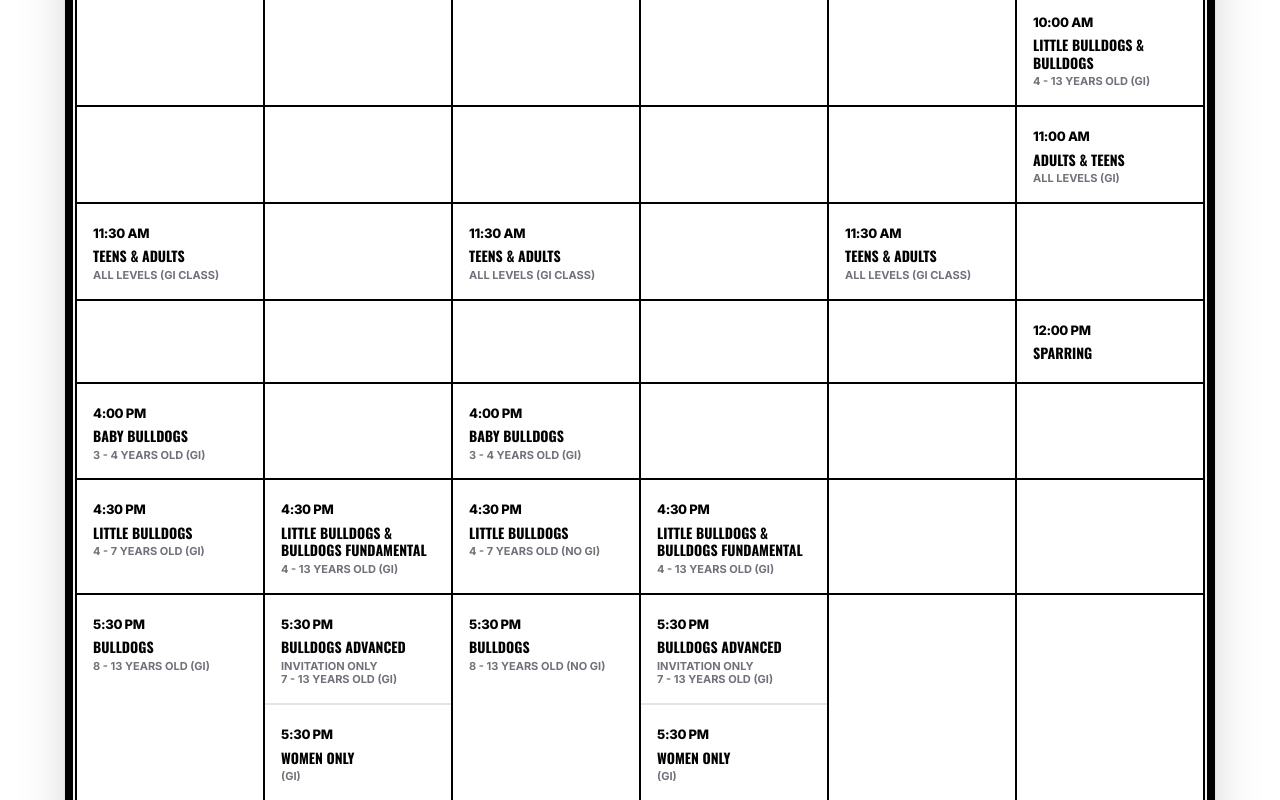
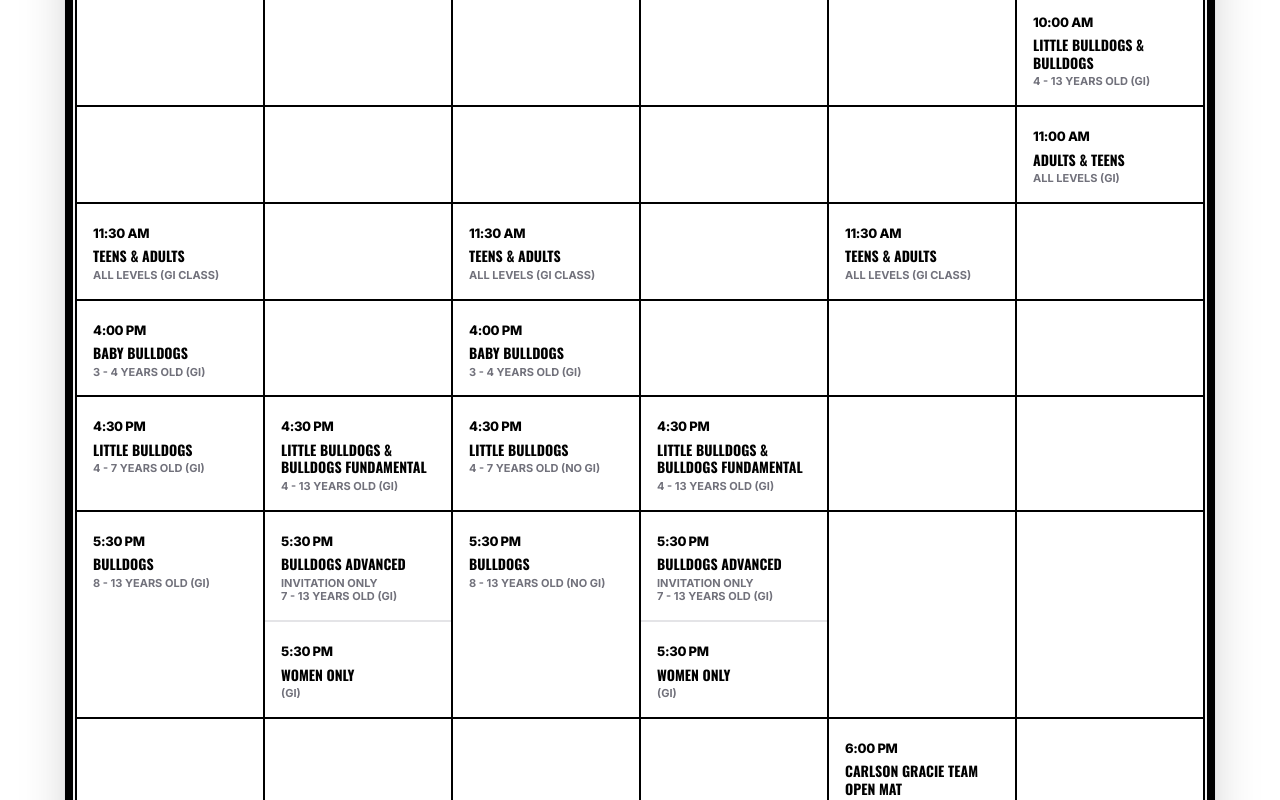
Before and after one commit to CauaMarley/andre-freire, a React (Vite) app: page / in a window 1280 px wide. Shown: the part 7611-8411 px from the top of the page. Built offline with nearby package versions, Linux system fonts and the light colour scheme.

Commit message:
refactor(schedule): remove Saturday sparring class
Update the weekly schedule grid to remove the Saturday sparring session and clean up the corresponding time slot from the table rows.

```diff
--- a/src/components/ScheduleGrid.tsx
+++ b/src/components/ScheduleGrid.tsx
@@ -59,7 +59,6 @@
     classes: [
       { time: "10:00 AM", name: "Little Bulldogs & Bulldogs", details: "4 - 13 Years Old (Gi)", tag: "" },
       { time: "11:00 AM", name: "Adults & Teens", details: "All Levels (Gi)", tag: "" },
-      { time: "12:00 PM", name: "Sparring", details: "", tag: "" },
     ]
   }
 ];
@@ -138,7 +137,7 @@
               </tr>
             </thead>
             <tbody>
-              {["6:00 AM", "10:00 AM", "11:00 AM", "11:30 AM", "12:00 PM", "4:00 PM", "4:30 PM", "5:30 PM", "6:00 PM", "6:30 PM"].map((time, timeIdx) => (
+              {["6:00 AM", "10:00 AM", "11:00 AM", "11:30 AM", "4:00 PM", "4:30 PM", "5:30 PM", "6:00 PM", "6:30 PM"].map((time, timeIdx) => (
                 <tr key={timeIdx}>
                   {scheduleData.map((dayData, dayIdx) => {
                     const classesAtTime = dayData.classes.filter(c => c.time === time);
```
